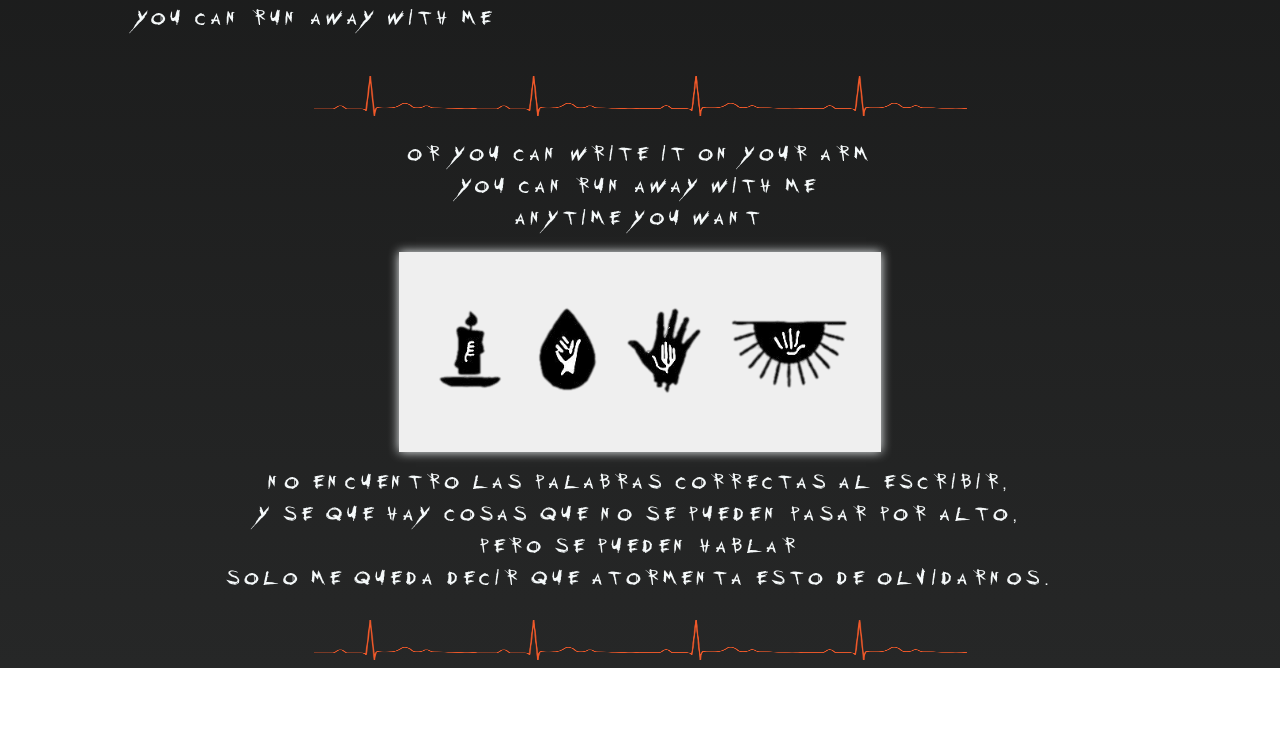
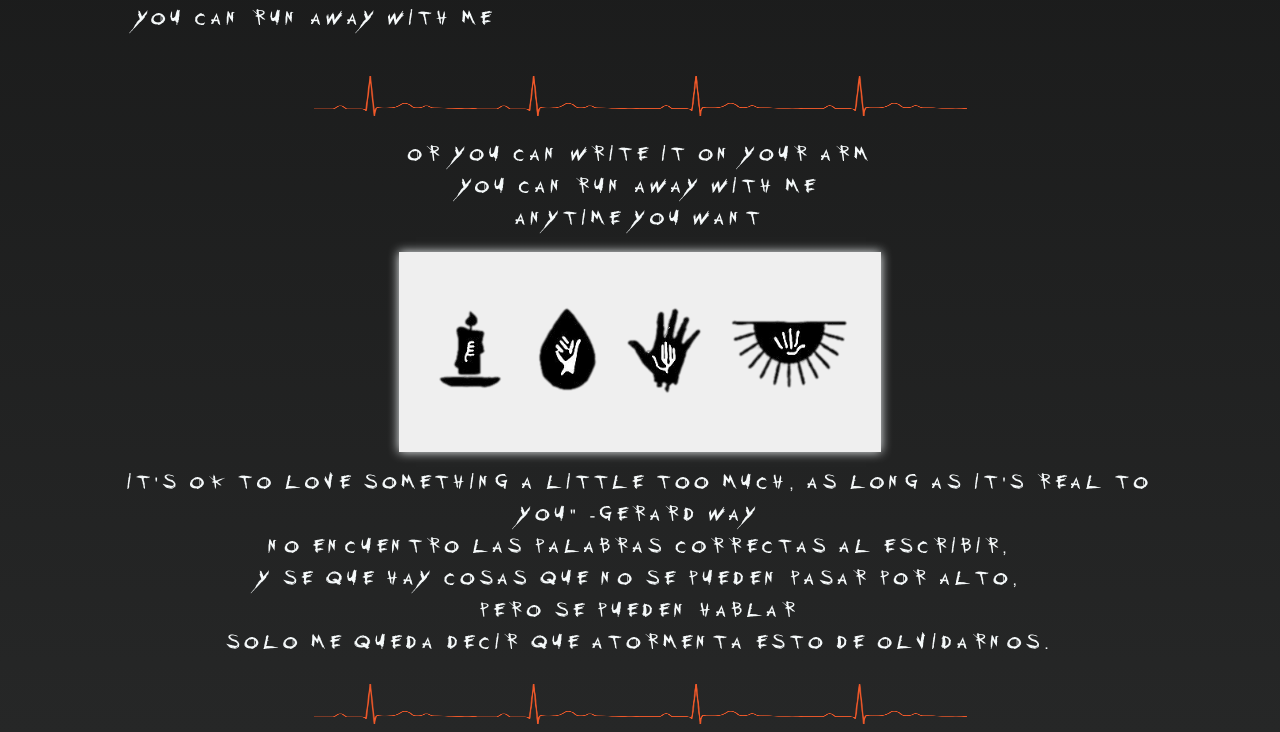
Before and after one commit to JorgeSHN14/MCR_are_you, a website built with webpack: page src/index.html in a window 1280 px wide. Shown: the part 1920-2652 px from the top of the page. Before the commit the page ends 2588 px from the top, so only its background shows below. Built offline with nearby package versions, Linux system fonts and the light colour scheme.

Commit message:
Grard Way Phrase

```diff
--- a/src/index.html
+++ b/src/index.html
@@ -130,6 +130,7 @@
         <button>
             <img src="./img/util/MCR_Symbols.png" alt="MCR Minecraft"/>
         </button>
+        <p>It's ok to love something a little too much, as long as it's real to you&quot; -Gerard Way</p>
         <p>
             No encuentro las palabras correctas al escribir,<br />
             y se que hay cosas que no se pueden pasar por alto,<br />
```
